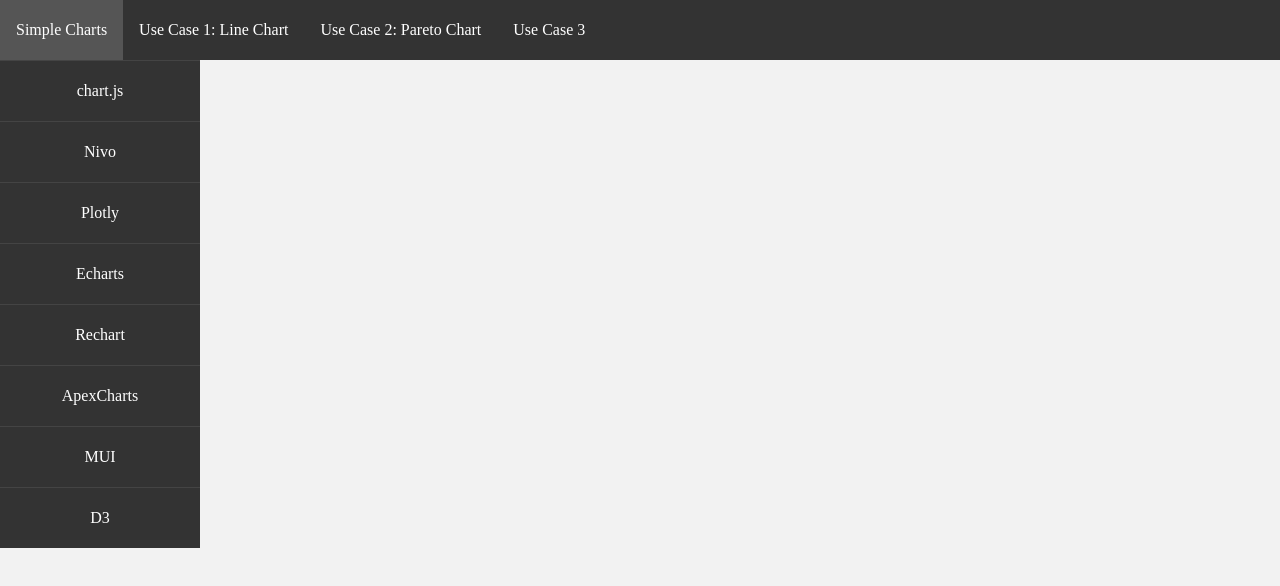
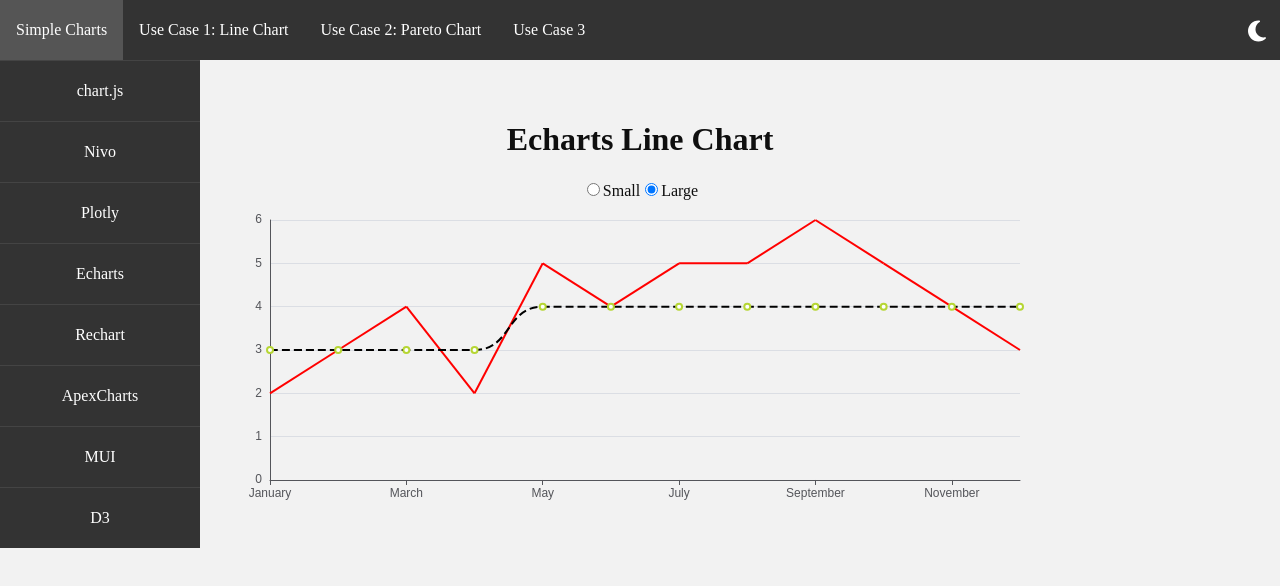
Before and after one commit to Deaniebean/data-viz-libraries, a React (Vite) app: page /echarts/line-chart-custom in a window 1280 px wide. Shown: the top 586 px of the page. Built offline with nearby package versions, Linux system fonts and the light colour scheme.

Commit message:
improve navbar

```diff
--- a/src/App.tsx
+++ b/src/App.tsx
@@ -15,6 +15,7 @@
 import { ApexChartsCustom2 } from "./charts/customLineChart/ApexChartsCustom2";
 import { CustomApexCharts3 } from "./charts/customLineChart/ApexCharts3";
 import { RechartsSankey } from "./charts/sankeyChart/rechartsSankey";
+import { EchartsLineChart } from "./charts/customLineChart/EchartsLineChart";
 
 
 function App() {
@@ -50,6 +51,10 @@
             path="/apexcharts/line-chart-custom-3"
             element={<CustomApexCharts3 />}
           />
+          <Route
+            path="/echarts/line-chart-custom"
+            element={<EchartsLineChart />}
+          />
           <Route path="/d3/line-chart" element={<D3 />} />
           <Route path="/recharts/sankey" element={<RechartsSankey />} />
         </Routes>
--- a/src/Navbar.tsx
+++ b/src/Navbar.tsx
@@ -1,5 +1,6 @@
 import { NavLink } from "react-router-dom";
 import "./styles/App.scss";
+import { ThemeToggle } from "./themeToggle";
 
 export const Navbar = () => {
   return (
@@ -99,24 +100,29 @@
             Use Case 1: Line Chart
             <ul className="dropdown">
               <li>
+              <p>ApexCharts</p>
+                <ul className="sub-dropdown">
+                  <li>
                   <NavLink to="/apexcharts/line-chart-custom">Apexcharts</NavLink>
                   </li>
                   <li>
-                <NavLink to="/apexcharts/line-chart-custom-2">
-                  Apexcharts2
-                </NavLink>
+                  <NavLink to="/apexcharts/line-chart-custom-2">Apexcharts2</NavLink>
                   </li>
                   <li>
-                <NavLink to="/apexcharts/line-chart-custom-3">
-                  Apexcharts3
-                </NavLink>
+                  <NavLink to="/apexcharts/line-chart-custom-3">Apexcharts3</NavLink>
+                  </li>
+                </ul>
               </li>
               <li>
                 <NavLink to="/chartjs/line-chart-custom">Chartjs</NavLink>
               </li>
               <li>
+                <NavLink to="/echarts/line-chart-custom">Echarts</NavLink>
+              </li>
+              <li>
                 <NavLink to="/rechart/line-chart-custom">Recharts</NavLink>
               </li>
+
             </ul>
           </li>
           <li className="title">
@@ -137,6 +143,9 @@
           </li>
         </ul>
       </div>
+      <div className="theme">
+        <ThemeToggle />
       </div>
-    )
-}
+    </div>
+  );
+};
--- /dev/null
+++ b/src/charts/customLineChart/EchartsLineChart.tsx
@@ -0,0 +1,80 @@
+import ReactECharts from "echarts-for-react";
+import { Data } from "../../utils/Data";
+import { useState } from "react";
+import { ChartWrapper } from "../../common/chartWrapper";
+
+export const EchartsLineChart = () => {
+  const [chartData] = useState(Data);
+
+  const threshold = 50; // Define your threshold value here
+
+  const getLineColor = (value: number) => {
+    return value >= threshold ? "#14b425" : "#ff0000"; // Green if above threshold, red if below
+  };
+
+  const options = {
+    grid: { top: 20, right: 20, bottom: 20, left: 30 },
+    xAxis: {
+      type: "category",
+      data: chartData.map((data) => data.month),
+      boundaryGap: false,
+    },
+    yAxis: {
+      type: "value",
+      axisLine: { show: true },
+    },
+    series: [
+      {
+        type: "custom",
+        renderItem: function (params, api) {
+          const start = api.coord([api.value(0), api.value(1)]);
+          const end = api.coord([api.value(2), api.value(3)]);
+
+          return {
+            type: "line",
+            shape: {
+              x1: start[0],
+              y1: start[1],
+              x2: end[0],
+              y2: end[1],
+            },
+            style: {
+              lineWidth: 2,
+              stroke: getLineColor(api.value(1)),
+            },
+          };
+        },
+        dimensions: ["x1", "y1", "x2", "y2"],
+        encode: {
+          x: [0, 2],
+          y: [1, 3],
+        },
+        data: chartData
+          .map((data, index) => {
+            const nextData = chartData[index + 1];
+            if (!nextData) return null;
+            return [data.month, data.actual, nextData.month, nextData.actual];
+          })
+          .filter(Boolean),
+      },
+      {
+        data: chartData.map((data) => data.target),
+        type: "line",
+        smooth: true,
+        lineStyle: {
+          type: "dashed",
+          color: "#000000", // Solid black line for the target series
+        },
+      },
+    ],
+    tooltip: {
+      trigger: "axis",
+    },
+  };
+
+  return (
+    <ChartWrapper title="Echarts Line Chart">
+      <ReactECharts option={options} />
+    </ChartWrapper>
+  );
+};
```
Lines whose indentation alone changed are shown as unchanged.
